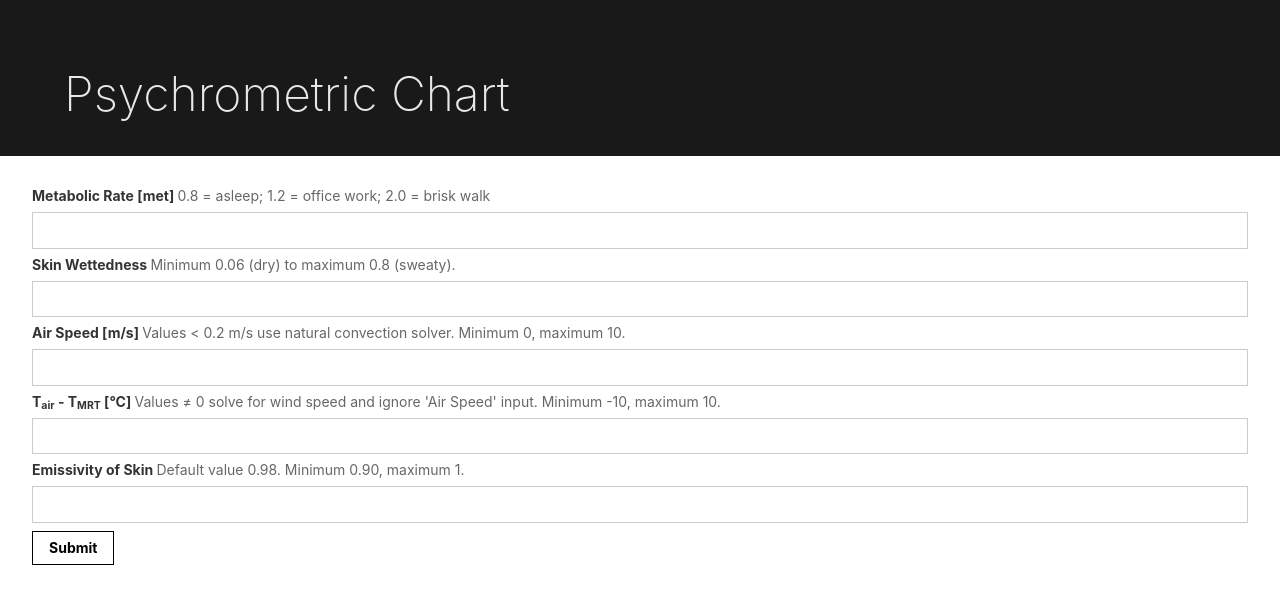
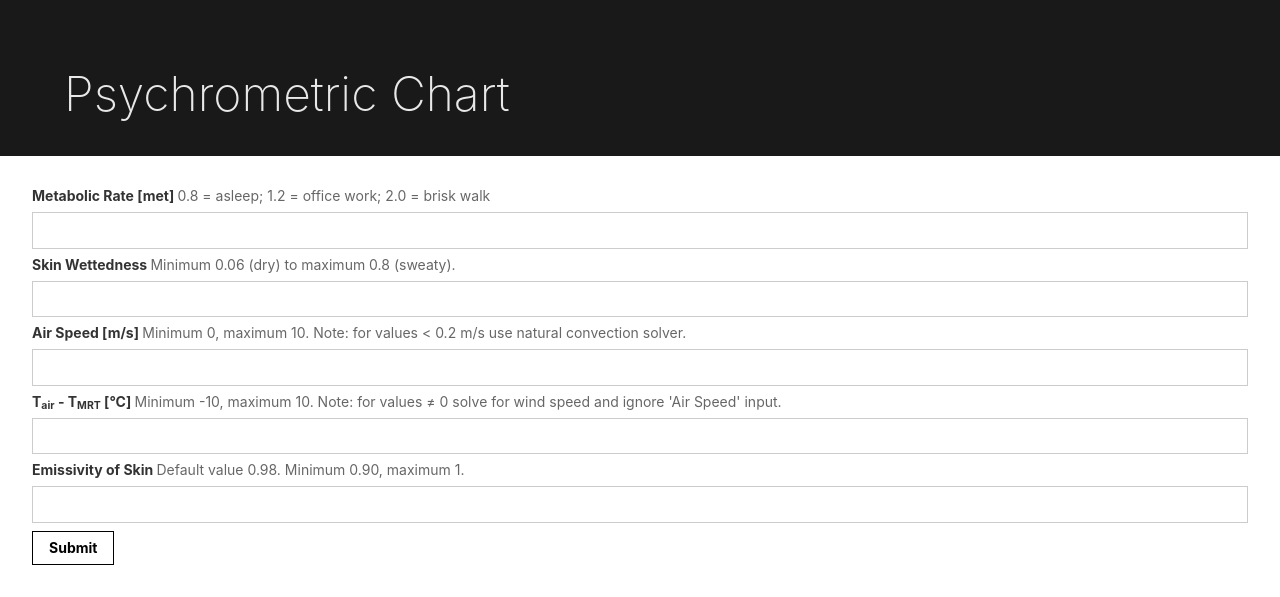
Before and after one commit to buds-lab/psychrometric-chart-makeover, a Flask app: template app/templates/graphs.html in a window 1280 px wide. Shown: the top 597 px of the page. Run offline with Flask 3, Linux system fonts and the light colour scheme; the template is opened without the code that fills it, so the values that code supplies are empty; some libraries are stand-ins or nearby versions.

Commit message:
minor changes

```diff
--- a/app/templates/graphs.html
+++ b/app/templates/graphs.html
@@ -47,10 +47,10 @@
 	<label for="name" class="f6 b db mb2">Skin Wettedness <span class="normal black-60">Minimum 0.06 (dry) to maximum 0.8 (sweaty).</span></label>
     <input class="input-reset ba b--black-20 pa2 mb2 db w-100" type="number" min="0.06" max="0.8" step="any" name="w" value="{{form_values.w}}" required="required">
 
-	<label for="name" class="f6 b db mb2">Air Speed [m/s] <span class="normal black-60">Values < 0.2 m/s use natural convection solver. Minimum 0, maximum 10. </span></label>
+	<label for="name" class="f6 b db mb2">Air Speed [m/s] <span class="normal black-60">Minimum 0, maximum 10. Note: for values < 0.2 m/s use natural convection solver.</span></label>
     <input class="input-reset ba b--black-20 pa2 mb2 db w-100" type="number" min="0" max="10" step="any" name="v" value="{{form_values.v}}" required="required">
 
-	<label for="name" class="f6 b db mb2">T<sub>air</sub> - T<sub>MRT</sub> [<span>&#176;</span>C] <span class="normal black-60">Values <span>&#8800;</span> 0 solve for wind speed and ignore 'Air Speed' input. Minimum -10, maximum 10.</span></label>
+	<label for="name" class="f6 b db mb2">T<sub>air</sub> - T<sub>MRT</sub> [<span>&#176;</span>C] <span class="normal black-60"> Minimum -10, maximum 10. Note: for values <span>&#8800;</span> 0 solve for wind speed and ignore 'Air Speed' input. </span></label>
     <input class="input-reset ba b--black-20 pa2 mb2 db w-100" type="number" min="-10" max="10" step="any" name="dep" value="{{form_values.dep}}" required="required">
 
     <label for="name" class="f6 b db mb2">Emissivity of Skin <span class="normal black-60">Default value 0.98. Minimum 0.90, maximum 1. </span></label>
```
